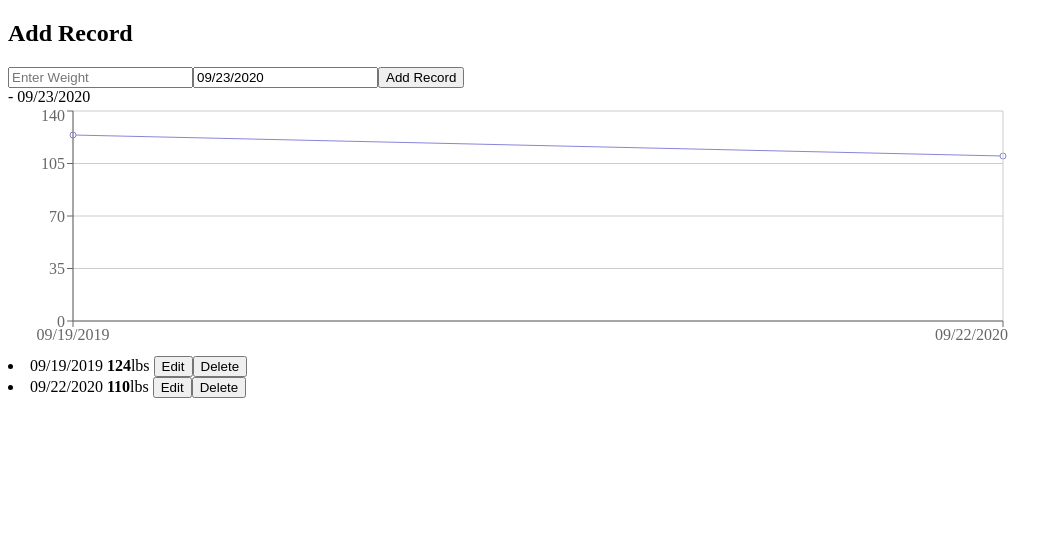
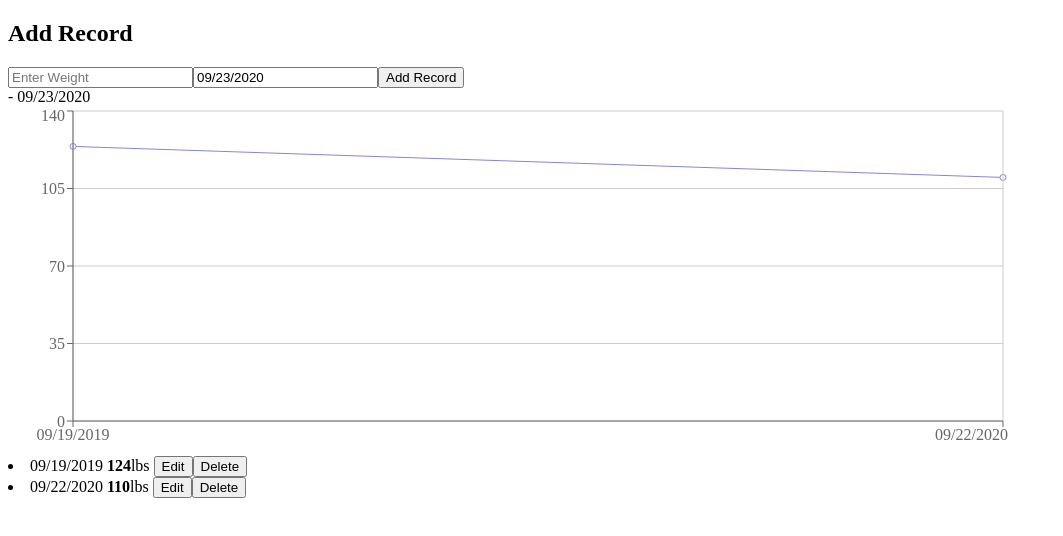
Before and after one commit to isabelchua/wulver, a React (Create React App) app: page / in a window 1280 px wide. Shown: the top 536 px of the page, without its empty margins (0-1063 px from the left). Built offline with nearby package versions, Linux system fonts and the light colour scheme.

Commit message:
fixed edit

```diff
--- a/public/index.html
+++ b/public/index.html
@@ -5,39 +5,15 @@
 		<link rel="icon" href="%PUBLIC_URL%/favicon.ico" />
 		<meta name="viewport" content="width=device-width, initial-scale=1" />
 		<meta name="theme-color" content="#000000" />
-    <meta
-      name="description"
-      content="Web site created using create-react-app"
-    />
+		<meta name="description" content="Wulver | Tracking your Weight" />
 		<link rel="apple-touch-icon" href="%PUBLIC_URL%/logo192.png" />
-    <!--
-      manifest.json provides metadata used when your web app is installed on a
-      user's mobile device or desktop. See https://developers.google.com/web/fundamentals/web-app-manifest/
-    -->
+
 		<link rel="manifest" href="%PUBLIC_URL%/manifest.json" />
-    <!--
-      Notice the use of %PUBLIC_URL% in the tags above.
-      It will be replaced with the URL of the `public` folder during the build.
-      Only files inside the `public` folder can be referenced from the HTML.
 
-      Unlike "/favicon.ico" or "favicon.ico", "%PUBLIC_URL%/favicon.ico" will
-      work correctly both with client-side routing and a non-root public URL.
-      Learn how to configure a non-root public URL by running `npm run build`.
-    -->
-    <title>React App</title>
+		<title>Wulver | Fitness Tracker</title>
 	</head>
 	<body>
 		<noscript>You need to enable JavaScript to run this app.</noscript>
 		<div id="root"></div>
-    <!--
-      This HTML file is a template.
-      If you open it directly in the browser, you will see an empty page.
-
-      You can add webfonts, meta tags, or analytics to this file.
-      The build step will place the bundled scripts into the <body> tag.
-
-      To begin the development, run `npm start` or `yarn start`.
-      To create a production bundle, use `npm run build` or `yarn build`.
-    -->
 	</body>
 </html>
--- a/src/App.js
+++ b/src/App.js
@@ -1,149 +1,14 @@
-import React, { useState, useEffect, useContext } from "react";
-import { nanoid } from "nanoid";
-import { DateUtils } from "react-day-picker";
-import dateFnsFormat from "date-fns/format";
-import dateFnsParse from "date-fns/parse";
-
-//import DayPicker from "react-day-picker";
-import DayPickerInput from "react-day-picker/DayPickerInput";
-import "react-day-picker/lib/style.css";
-import { LineChart, Line, CartesianGrid, XAxis, YAxis } from "recharts";
-
-import Stat from "./Stat";
-import PostContext from "./components/context/postContext";
+import React from "react";
 import PostState from "./components/context/PostState";
 
+import RecordForm from "./RecordForm";
+
 function App() {
-	const postContext = useContext(PostContext);
-	//addPost,
-	const { stats, addPost, editPost, current } = postContext;
-	//console.log(postContext);
-
-	//console.log(stats);
-
-	const [form, setForm] = useState({
-		weight: ""
-	});
-
-	useEffect(() => {
-		if (current !== null) {
-			setForm(current);
-		} else {
-			setForm({
-				weight: "",
-				date: dateFnsFormat(new Date(), "MM/dd/yyyy")
-			});
-		}
-		//set initial date to today
-		setForm({ ...form, date: dateFnsFormat(new Date(), "MM/dd/yyyy") });
-	}, [postContext, current]);
-
-	//console.log(form.stats);
-
-	const { weight, date } = form;
-
-	if (stats.length === 0) {
-		return <h4>Please add a user</h4>;
-	}
-
-	const onChange = e => {
-		setForm({ ...form, [e.target.name]: e.target.value });
-		//console.log(e);
-	};
-	const onSubmit = e => {
-		e.preventDefault();
-		if (current == null) {
-			addPost(form);
-		} else {
-			editPost(form);
-		}
-	};
-
-	function formatDate(date, format, locale) {
-		return dateFnsFormat(date, format, { locale });
-	}
-
-	function parseDate(str, format, locale) {
-		const parsed = dateFnsParse(str, format, new Date(), { locale });
-		if (DateUtils.isDate(parsed)) {
-			return parsed;
-		}
-		return undefined;
-	}
-
-	const handleDayChange = (selectedDay, modifiers, dayPickerInput) => {
-		const input = dayPickerInput.getInput();
-		//console.log(input);
-		console.log(input.value.trim());
-		setForm({ ...form, date: input.value.trim() });
-	};
-
-	// const sortByDate = form.stats.sort(
-	// 	(a, b) =>
-	// 		new Date(...a.date.split("/").reverse()) -
-	// 		new Date(...b.date.split("/").reverse())
-	// );
-
-	const sortByDate = stats.sort((a, b) =>
-		a.date
-			.split("/")
-			.reverse()
-			.join()
-			.localeCompare(b.date.split("/").reverse().join())
-	);
-
-	const renderLineChart = (
-		<LineChart width={1000} height={250} data={sortByDate}>
-			<Line type="monotone" dataKey="weight" stroke="#8884d8" />
-			<CartesianGrid stroke="#ccc" />
-			<XAxis dataKey="date" />
-			<YAxis />
-		</LineChart>
-	);
-
 	return (
 		<div className="App">
-			<h2 className="text-primary">
-				{current ? (
-					<span style={{ color: "red" }}>Edit Record</span>
-				) : (
-					"Add Record"
-				)}
-			</h2>
-			<form onSubmit={onSubmit}>
-				<input
-					type="text"
-					value={weight || ""}
-					name="weight"
-					onChange={onChange}
-					placeholder="Enter Weight"
-				/>
-
-				<DayPickerInput
-					name="date"
-					value={date || `${dateFnsFormat(new Date(), "MM/dd/yyyy")}`}
-					formatDate={formatDate}
-					placeholder={`${dateFnsFormat(new Date(), "MM/dd/yyyy")}`}
-					format="MM/dd/yyyy"
-					onChange={onChange}
-					onDayChange={handleDayChange}
-					parseDate={parseDate}
-					dayPickerProps={{
-						month: new Date(),
-						todayButton: "Today"
-					}}
-				/>
-				<input
-					type="submit"
-					value={current ? "Edit Record" : "Add Record"}
-				/>
-			</form>
-			{weight} - {date}
-			{renderLineChart}
-			{sortByDate &&
-				sortByDate.map(stat => {
-					return <Stat stat={stat} key={stat.id} />;
-				})}
+			<PostState>
+				<RecordForm />
+			</PostState>
 		</div>
 	);
 }
--- /dev/null
+++ b/src/RecordForm.js
@@ -0,0 +1,175 @@
+import React, { useState, useEffect, useContext } from "react";
+//import { nanoid } from "nanoid";
+import { DateUtils } from "react-day-picker";
+import dateFnsFormat from "date-fns/format";
+import dateFnsParse from "date-fns/parse";
+
+//import DayPicker from "react-day-picker";
+import DayPickerInput from "react-day-picker/DayPickerInput";
+import "react-day-picker/lib/style.css";
+import { LineChart, Line, CartesianGrid, XAxis, YAxis } from "recharts";
+
+import Stat from "./Stat";
+import PostContext from "./components/context/postContext";
+
+function RecordForm() {
+	const postContext = useContext(PostContext);
+
+	const { stats, addPost, editPost, current, clearCurrent } = postContext;
+	//console.log(postContext);
+
+	//console.log(stats);
+
+	//setForm({ ...form, date: dateFnsFormat(new Date(), "MM/dd/yyyy") });
+
+	useEffect(() => {
+		setForm({ ...form, date: dateFnsFormat(new Date(), "MM/dd/yyyy") });
+
+		console.log("useeffect " + current);
+
+		if (current !== null) {
+			setForm(current);
+		} else {
+			// setForm({
+			// 	weight: "2",
+			// 	date: dateFnsFormat(new Date(), "MM/dd/yyyy")
+			// });
+		}
+		//set initial date to today
+		//console.log(form);
+	}, [postContext, current]);
+
+	const [form, setForm] = useState({
+		weight: "",
+		date: dateFnsFormat(new Date(), "MM/dd/yyyy")
+	});
+
+	//console.log(form.stats);
+
+	const { weight, date } = form;
+
+	if (stats.length === 0) {
+		return <h4>Please add weight</h4>;
+	}
+
+	const onChange = e => {
+		setForm({ ...form, [e.target.name]: e.target.value });
+		//console.log(e);
+	};
+	const onSubmit = e => {
+		e.preventDefault();
+		console.log("current " + current);
+		if (current === null) {
+			addPost(form);
+		} else {
+			editPost(form);
+		}
+		//console.log(form);
+		// setForm({
+		// 	weight: "",
+		// 	date: dateFnsFormat(new Date(), "MM/dd/yyyy")
+		// });
+		clearForm();
+	};
+
+	const clearForm = () => {
+		clearCurrent();
+	};
+
+	function formatDate(date, format, locale) {
+		return dateFnsFormat(date, format, { locale });
+	}
+
+	function parseDate(str, format, locale) {
+		const parsed = dateFnsParse(str, format, new Date(), { locale });
+		if (DateUtils.isDate(parsed)) {
+			return parsed;
+		}
+		return undefined;
+	}
+
+	const handleDayChange = (selectedDay, modifiers, dayPickerInput) => {
+		//onLoad();
+		const input = dayPickerInput.getInput();
+		//console.log(input);
+		//console.log(input.value.trim());
+		setForm({ ...form, date: input.value.trim() });
+	};
+
+	// const sortByDate = form.stats.sort(
+	// 	(a, b) =>
+	// 		new Date(...a.date.split("/").reverse()) -
+	// 		new Date(...b.date.split("/").reverse())
+	// );
+
+	const sortByDate = stats.sort((a, b) =>
+		a.date
+			.split("/")
+			.reverse()
+			.join()
+			.localeCompare(b.date.split("/").reverse().join())
+	);
+
+	const renderLineChart = (
+		<LineChart width={1000} height={350} data={sortByDate}>
+			<Line type="monotone" dataKey="weight" stroke="#8884d8" />
+			<CartesianGrid stroke="#ccc" />
+			<XAxis dataKey="date" />
+			<YAxis />
+		</LineChart>
+	);
+
+	return (
+		<div>
+			<h2 className="text-primary">
+				{current ? (
+					<span style={{ color: "red" }}>Edit Record</span>
+				) : (
+					"Add Record"
+				)}
+				{current && (
+					<div>
+						<button onClick={clearForm}>Cancel</button>
+					</div>
+				)}
+			</h2>
+			<form onSubmit={onSubmit}>
+				<input
+					type="text"
+					value={weight || ""}
+					name="weight"
+					onChange={onChange}
+					placeholder="Enter Weight"
+				/>
+
+				<DayPickerInput
+					name="date"
+					value={date || `${dateFnsFormat(new Date(), "MM/dd/yyyy")}`}
+					formatDate={formatDate}
+					placeholder={`${dateFnsFormat(new Date(), "MM/dd/yyyy")}`}
+					format="MM/dd/yyyy"
+					onChange={onChange}
+					onDayChange={handleDayChange}
+					parseDate={parseDate}
+					dayPickerProps={{
+						month: new Date(),
+						todayButton: "Today"
+					}}
+				/>
+				<input
+					type="submit"
+					value={current ? "Edit Record" : "Add Record"}
+					//onClick={clearForm}
+				/>
+			</form>
+			{weight} - {date}
+			{renderLineChart}
+			{sortByDate &&
+				sortByDate.map(stat => {
+					return <Stat stat={stat} key={stat.id} />;
+				})}
+		</div>
+	);
+}
+
+export default RecordForm;
--- a/src/Stat.js
+++ b/src/Stat.js
@@ -4,12 +4,13 @@ import PostContext from "./components/context/postContext";
 
 function Stat({ stat }) {
 	const postContext = useContext(PostContext);
-	const { deletePost, setPost } = postContext;
+	const { deletePost, setPost, clearCurrent } = postContext;
 
 	const { id, date, weight } = stat;
 
 	const onDelete = () => {
 		deletePost(id);
+		clearCurrent();
 	};
 
 	return (
--- a/src/components/context/PostState.js
+++ b/src/components/context/PostState.js
@@ -2,7 +2,13 @@ import React, { useReducer } from "react";
 
 import PostContext from "./postContext";
 import postReducer from "./postReducer";
-import { ADD_POST, CURRENT_POST, DELETE_POST, EDIT_POST } from "../types";
+import {
+	ADD_POST,
+	CLEAR_CURRENT,
+	CURRENT_POST,
+	DELETE_POST,
+	EDIT_POST
+} from "../types";
 import { nanoid } from "nanoid";
 
 const PostState = props => {
@@ -34,6 +40,10 @@ const PostState = props => {
 		dispatch({ type: CURRENT_POST, payload: stat });
 	};
 
+	const clearCurrent = () => {
+		dispatch({ type: CLEAR_CURRENT });
+	};
+
 	return (
 		<PostContext.Provider
 			value={{
@@ -42,6 +52,7 @@ const PostState = props => {
 				deletePost,
 				editPost,
 				setPost,
+				clearCurrent,
 				current: state.current
 			}}
 		>
--- a/src/components/context/postReducer.js
+++ b/src/components/context/postReducer.js
@@ -1,4 +1,10 @@
-import { ADD_POST, CURRENT_POST, DELETE_POST, EDIT_POST } from "../types";
+import {
+	ADD_POST,
+	CLEAR_CURRENT,
+	CURRENT_POST,
+	DELETE_POST,
+	EDIT_POST
+} from "../types";
 
 export default (state, action) => {
 	switch (action.type) {
@@ -14,6 +20,7 @@ export default (state, action) => {
 				stats: state.stats.filter(stat => stat.id !== action.payload)
 			};
 		case EDIT_POST:
+			console.log("edit");
 			return {
 				...state,
 				stats: state.stats.map(stat =>
@@ -21,7 +28,16 @@ export default (state, action) => {
 				)
 			};
 		case CURRENT_POST:
+			//console.log("current");
+			//console.log(action.payload);
 			return { ...state, current: action.payload };
+		case CLEAR_CURRENT:
+			console.log("clear");
+
+			return {
+				...state,
+				current: null
+			};
 
 		default:
 			return state;
--- a/src/components/types.js
+++ b/src/components/types.js
@@ -2,3 +2,4 @@ export const ADD_POST = "ADD_POST";
 export const DELETE_POST = "DELETE_POST";
 export const EDIT_POST = "EDIT_POST";
 export const CURRENT_POST = "CURRENT_POST";
+export const CLEAR_CURRENT = "CLEAR_CURRENT";
--- a/src/index.js
+++ b/src/index.js
@@ -1,14 +1,11 @@
 import React from "react";
 import ReactDOM from "react-dom";
-import PostState from "./components/context/PostState";
 
 import App from "./App";
 
 ReactDOM.render(
 	<React.StrictMode>
-		<PostState>
-			<App />
-		</PostState>
+		<App />
 	</React.StrictMode>,
 	document.getElementById("root")
 );
```
Lines whose indentation alone changed are shown as unchanged.
